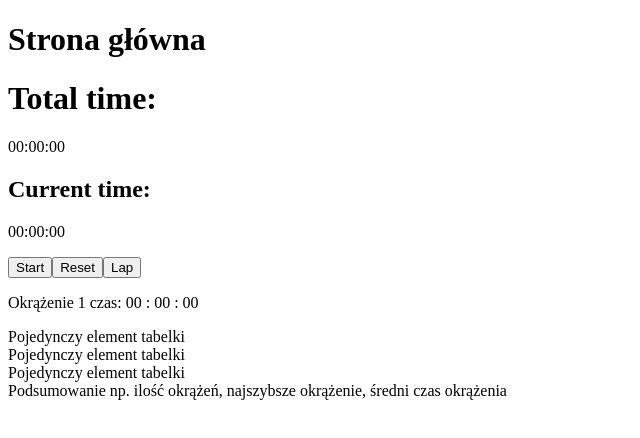
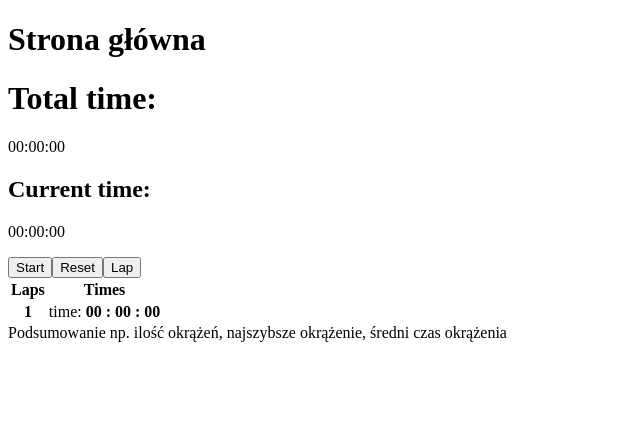
Before and after one commit to kwaq102/stopwatch, a React (Vite) app: page / in a window 1280 px wide. Both pictures are taken after a click on the button "Lap". Shown: the top 438 px of the page, without its empty margins (0-640 px from the left). Built offline with nearby package versions, Linux system fonts and the light colour scheme.

Commit message:
set last lap and time to table

```diff
--- a/src/components/ButtonLap.tsx
+++ b/src/components/ButtonLap.tsx
@@ -3,22 +3,18 @@ import { Dispatch, SetStateAction } from "react";
 type Props = {
 	text: string;
 	lapTime: string;
-	handleLapsAmount: Dispatch<SetStateAction<number>>;
 	handleValueCurrent: Dispatch<SetStateAction<boolean>>;
 	addLapTime: Dispatch<SetStateAction<string[]>>;
 };
 
 const ButtonLap = ({
 	text,
-	handleLapsAmount,
 	handleValueCurrent,
 	lapTime,
 	addLapTime,
 }: Props) => {
 	const addLap = () => {
-		console.log(lapTime);
 		addLapTime(prev => [...prev, lapTime]);
-		handleLapsAmount(prev => prev + 1);
 		handleValueCurrent(prev => !prev);
 	};
 
--- a/src/components/PageMain.tsx
+++ b/src/components/PageMain.tsx
@@ -15,7 +15,7 @@ const PageMain = () => {
 	const [startValue, setStartValue] = useState(0);
 	// const [changeValue, setChangeValue] = useState(false);
 
-	const [lapsAmount, setLapsAmount] = useState(0);
+	// const [lapsAmount, setLapsAmount] = useState(0);
 
 	const [minutes, setMinutes] = useState(startValue);
 	const [seconds, setSeconds] = useState(startValue);
@@ -56,13 +56,12 @@ const PageMain = () => {
 
 				<ButtonLap
 					text="Lap"
-					handleLapsAmount={setLapsAmount}
 					handleValueCurrent={setStartCurrentCounter}
 					lapTime={lapTime}
 					addLapTime={setTimes}
 				/>
 
-				<Table lapsAmount={lapsAmount} times={times} />
+				<Table times={times} />
 				<Summary />
 			</main>
 		</div>
--- a/src/components/Table/Table.tsx
+++ b/src/components/Table/Table.tsx
@@ -1,21 +1,24 @@
 import { TableElement } from "./TableElement";
 
 type Props = {
-	lapsAmount: number;
 	times: string[];
 };
 
-const Table = ({ lapsAmount, times }: Props) => {
+const Table = ({ times }: Props) => {
 	return (
-		<>
-			<p>
-				Okrążenie {lapsAmount} czas: {times[times.length - 1]}
-			</p>
-
-			<TableElement />
-			<TableElement />
-			<TableElement />
-		</>
+		<table>
+			<thead>
+				<tr>
+					<th scope="col">Laps</th>
+					<th scope="col">Times</th>
+				</tr>
+			</thead>
+			<tbody>
+				{...times.map((el, i) => (
+					<TableElement key={i} lapsAmount={i + 1} time={el} />
+				))}
+			</tbody>
+		</table>
 	);
 };
 
--- a/src/components/Table/TableElement.tsx
+++ b/src/components/Table/TableElement.tsx
@@ -1,8 +1,16 @@
-const TableElement = () => {
+type Props = {
+	lapsAmount: number;
+	time: string;
+};
+
+const TableElement = ({ lapsAmount, time }: Props) => {
 	return (
-		<>
-			<div>Pojedynczy element tabelki</div>
-		</>
+		<tr>
+			<th>{lapsAmount}</th>
+			<td>
+				time: <strong>{time}</strong>
+			</td>
+		</tr>
 	);
 };
 
```
